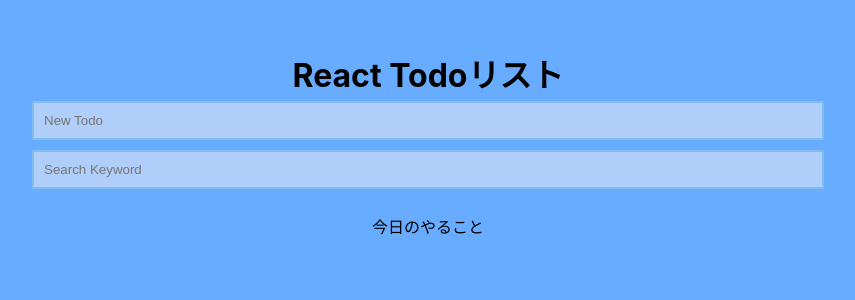
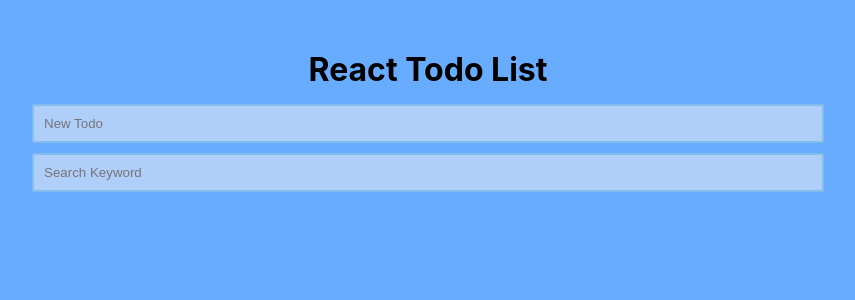
Before and after one commit to shin-tc-10/react-first-todo, a React (Create React App) app: page / in a window 1280 px wide. Shown: the top 300 px of the page, without its empty margins (212-1067 px from the left). Built offline with nearby package versions, Linux system fonts and the light colour scheme.

Commit message:
フォントサイズ修正

```diff
--- a/src/App.css
+++ b/src/App.css
@@ -17,8 +17,12 @@ li {
   list-style: none;
 }
 
+h1 {
+  font-size: 2rem;
+}
+
 .search-form {
-  margin-bottom: 20px;
+  margin: 10px 0;
 }
 
 input {
--- a/src/App.js
+++ b/src/App.js
@@ -6,15 +6,13 @@ function App() {
 
   return (
     <div className="App">
-      <h1>React Todoリスト</h1>
+      <h1>React Todo List</h1>
       <div className='search-form'>
         <form onSubmit={handleSubmit} >
           <input type="text" placeholder='New Todo' value={todo} onChange={handleTodo}></input>
         </form>
         <input type="text" placeholder='Search Keyword' onChange={handleSearchKeyword}></input>
       </div>
-      <p>今日のやること</p>
-
       <ul>
         {flag ?
           searchTodo.map((todo, index) => (
```
